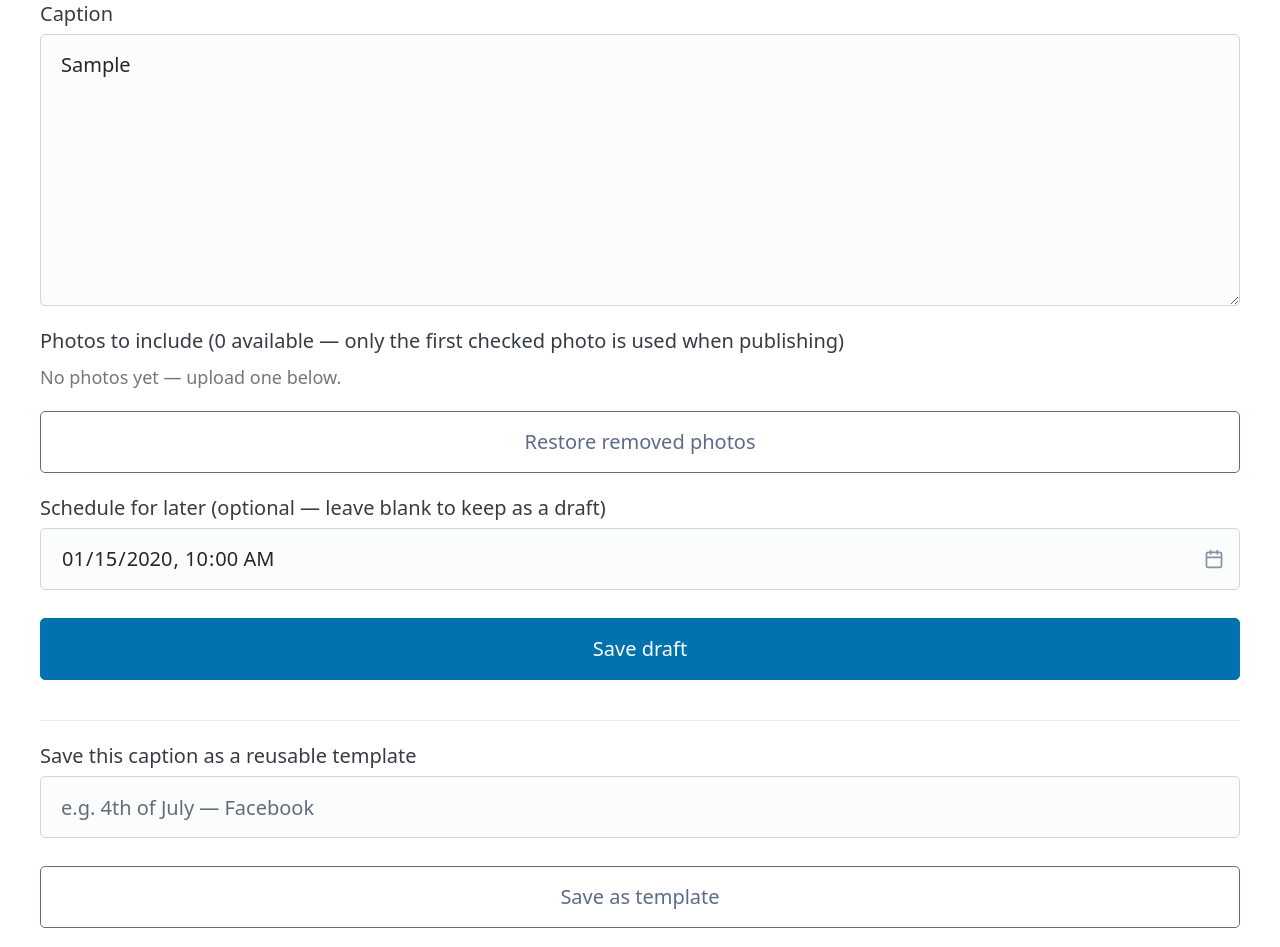
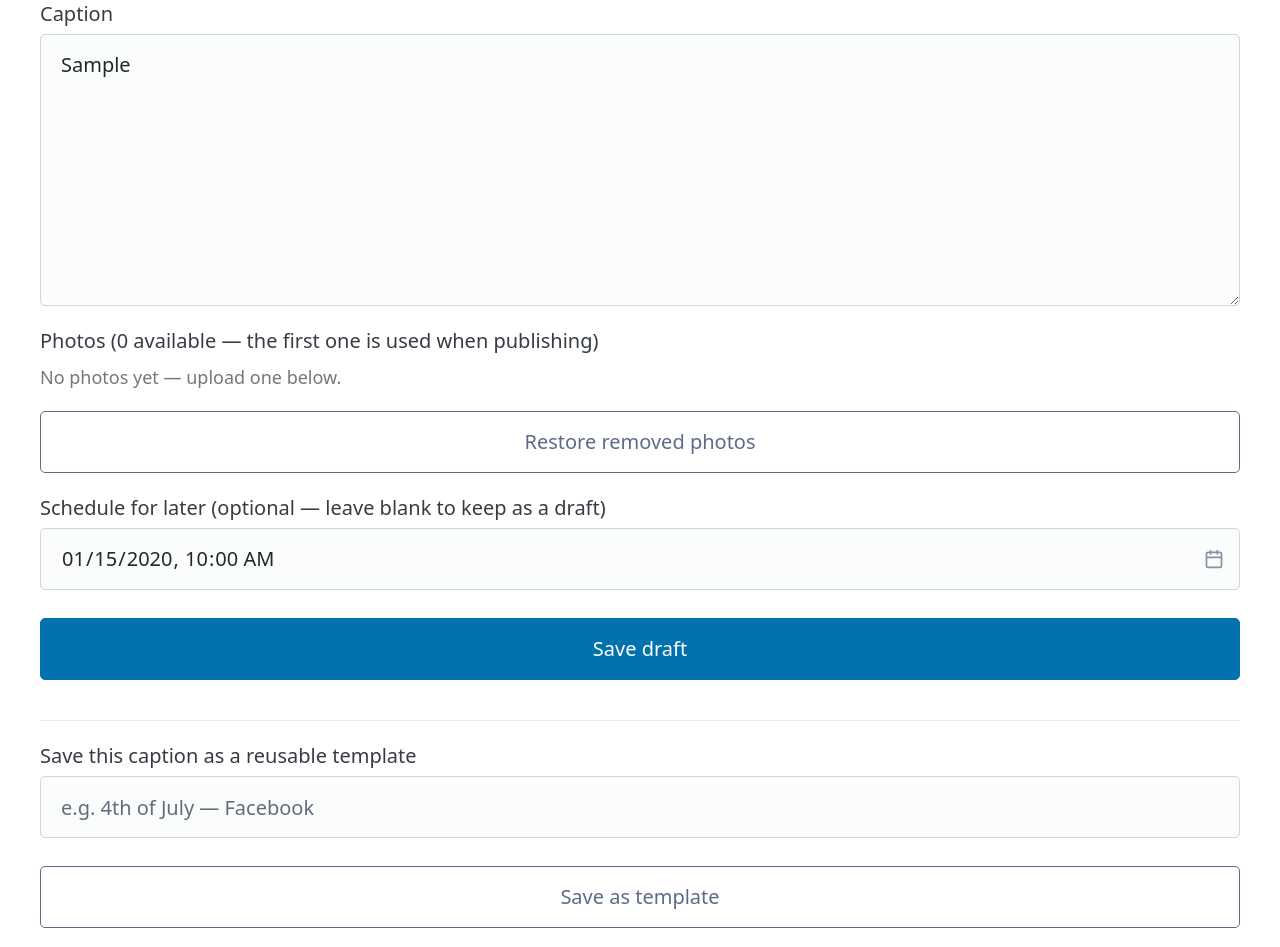
Before and after one commit to DongHuang7/austin-apex-labeler, a Flask app: page /social/1/edit in a window 1280 px wide. Shown: the part 295-1242 px from the top of the page. Run offline with Flask 3, Linux system fonts and the light colour scheme; a user stored in the database is signed in; tables that the repository leaves empty hold one stand-in row (values such as "Sample post"); some libraries are stand-ins or nearby versions.

Commit message:
Remove the redundant per-photo "include" checkbox
It only ever controlled which photo ended up first (used for
publishing) via its checked order on Save draft, and nobody was using
it that way — it just sat there always-checked next to the newer
"Select to remove" checkbox, which actually does something. Dropped
it and the now-dead form handling for it in edit()'s POST branch.

Co-Authored-By: Claude Sonnet 5 <noreply@anthropic.com>

```diff
--- a/routes/social.py
+++ b/routes/social.py
@@ -193,7 +193,6 @@ def edit(post_id):
 
     if request.method == "POST":
         post.final_caption = request.form.get("caption", post.final_caption)
-        post.photo_urls = request.form.getlist("photo_url") or post.photo_urls
         scheduled_time = request.form.get("scheduled_time")
         if scheduled_time:
             post.scheduled_time = datetime.fromisoformat(scheduled_time).replace(tzinfo=timezone.utc)
--- a/templates/social_edit.html
+++ b/templates/social_edit.html
@@ -14,15 +14,12 @@
     <textarea name="caption" rows="8">{{ post.final_caption or post.draft_caption or '' }}</textarea>
   </label>
 
-  <label>Photos to include ({{ photo_urls|length }} available — only the first checked photo is used when publishing)</label>
+  <label>Photos ({{ photo_urls|length }} available — the first one is used when publishing)</label>
   {% if photo_urls %}
   <div style="display:grid; grid-template-columns:repeat(auto-fill, minmax(120px, 1fr)); gap:0.5rem;">
     {% for url in photo_urls %}
     <div>
-      <label>
-        <input type="checkbox" name="photo_url" value="{{ url }}" checked>
-        <img src="{{ url }}" style="width:100%;border-radius:6px;">
-      </label>
+      <img src="{{ url }}" style="width:100%;border-radius:6px;">
       <label style="display:block; text-align:center; font-size:0.8rem;">
         <input type="checkbox" name="remove_url" value="{{ url }}"> Select to remove
       </label>
```
